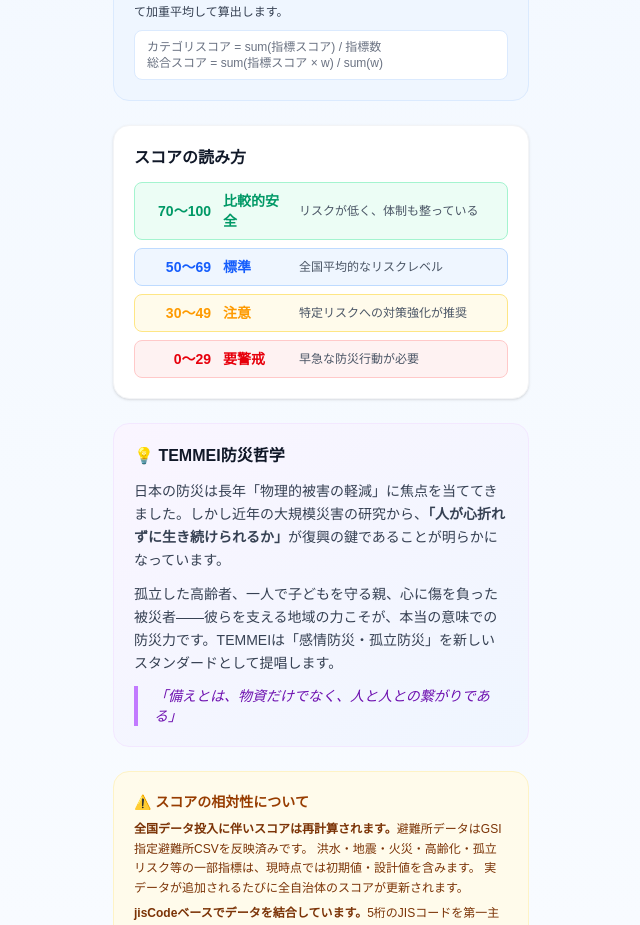
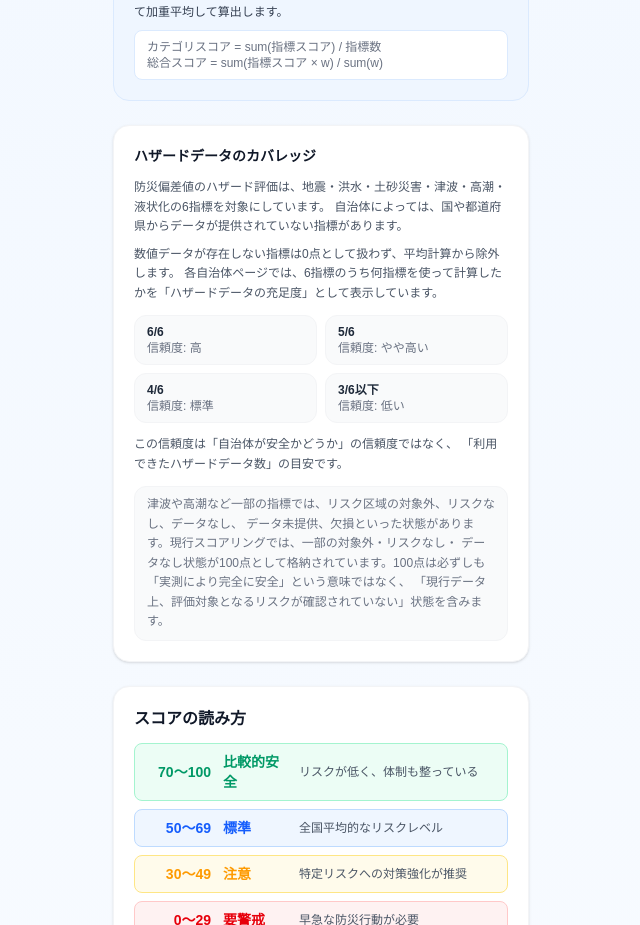
Before and after one commit to yu-saku04/bousai-hensachi, a Next.js app: page /methodology in a window 1280 px wide. Shown: the part 1120-2045 px from the top of the page, without its empty margins (319-959 px from the left). Built offline with nearby package versions, Linux system fonts and the light colour scheme.

Commit message:
feat(ui): show hazard data coverage on result pages

```diff
--- a/src/app/methodology/page.tsx
+++ b/src/app/methodology/page.tsx
@@ -128,6 +128,44 @@ export default function MethodologyPage() {
             カテゴリスコア = sum(指標スコア) / 指標数<br/>
             総合スコア = sum(指標スコア × w) / sum(w)
           </div>
+        </section>
+
+        {/* データカバレッジ */}
+        <section className="bg-white rounded-2xl border border-gray-100 p-5 shadow-sm space-y-3">
+          <h2 className="font-bold text-gray-900 text-sm">ハザードデータのカバレッジ</h2>
+          <div className="space-y-2 text-xs text-gray-600 leading-relaxed">
+            <p>
+              防災偏差値のハザード評価は、地震・洪水・土砂災害・津波・高潮・液状化の6指標を対象にしています。
+              自治体によっては、国や都道府県からデータが提供されていない指標があります。
+            </p>
+            <p>
+              数値データが存在しない指標は0点として扱わず、平均計算から除外します。
+              各自治体ページでは、6指標のうち何指標を使って計算したかを「ハザードデータの充足度」として表示しています。
+            </p>
+          </div>
+          <div className="grid grid-cols-2 gap-2 text-xs">
+            {[
+              ["6/6", "高"],
+              ["5/6", "やや高い"],
+              ["4/6", "標準"],
+              ["3/6以下", "低い"],
+            ].map(([coverage, label]) => (
+              <div key={coverage} className="rounded-xl bg-gray-50 border border-gray-100 px-3 py-2">
+                <p className="font-semibold text-gray-800">{coverage}</p>
+                <p className="text-gray-500">信頼度: {label}</p>
+              </div>
+            ))}
+          </div>
+          <p className="text-xs text-gray-600 leading-relaxed">
+            この信頼度は「自治体が安全かどうか」の信頼度ではなく、
+            「利用できたハザードデータ数」の目安です。
+          </p>
+          <p className="text-xs text-gray-500 leading-relaxed bg-gray-50 border border-gray-100 rounded-xl px-3 py-2">
+            津波や高潮など一部の指標では、リスク区域の対象外、リスクなし、データなし、
+            データ未提供、欠損といった状態があります。現行スコアリングでは、一部の対象外・リスクなし・
+            データなし状態が100点として格納されています。100点は必ずしも「実測により完全に安全」という意味ではなく、
+            「現行データ上、評価対象となるリスクが確認されていない」状態を含みます。
+          </p>
         </section>
 
         {/* スコアの読み方 */}
--- a/src/app/result/[jisCode]/page.tsx
+++ b/src/app/result/[jisCode]/page.tsx
@@ -279,12 +279,57 @@ type OverallRanking = {
   prefectureTotal: number;
 };
 
+const HAZARD_COVERAGE_TOTAL = 6;
 const DISASTER_RADAR_CENTER = 90;
 const DISASTER_RADAR_RADIUS = 58;
 const DISASTER_RADAR_LABEL_RADIUS = 78;
 
 function getOptionalScore(value: number | null | undefined): number | null {
   return typeof value === "number" && Number.isFinite(value) ? clampScore(value) : null;
+}
+
+function getHazardCoverageCount(data: Municipality): number {
+  if (
+    typeof data.hazardCoverageCount === "number" &&
+    Number.isInteger(data.hazardCoverageCount) &&
+    data.hazardCoverageCount >= 0 &&
+    data.hazardCoverageCount <= HAZARD_COVERAGE_TOTAL
+  ) {
+    return data.hazardCoverageCount;
+  }
+
+  return [
+    data.earthquakeRisk,
+    data.floodRiskCandidate,
+    data.landslideRiskCandidate,
+    data.tsunamiRiskCandidate,
+    data.stormSurgeRiskCandidate,
+    data.liquefactionRiskCandidate,
+  ].filter((value) => typeof value === "number" && Number.isFinite(value)).length;
+}
+
+function getScoreConfidenceLabel(confidence: Municipality["scoreConfidence"], count: number): string {
+  const derived =
+    confidence ??
+    (count >= 6
+      ? "high"
+      : count === 5
+        ? "medium-high"
+        : count === 4
+          ? "medium"
+          : "low");
+
+  switch (derived) {
+    case "high":
+      return "高";
+    case "medium-high":
+      return "やや高い";
+    case "medium":
+      return "標準";
+    case "low":
+    default:
+      return "低い";
+  }
 }
 
 function getOverallRankingScore(municipality: Municipality): number | null {
@@ -350,6 +395,12 @@ export default async function ResultPage({ params }: PageProps) {
   const stormSurgeStatusLabel   = getStormSurgeStatusLabel(data.stormSurgeDataStatus);
   const liquefactionStatusLabel = getLiquefactionStatusLabel(data.liquefactionDataStatus);
   const overallRanking = calculateRank(data, getAllMunicipalities());
+  const hazardCoverageCount = getHazardCoverageCount(data);
+  const hazardCoverageRate =
+    typeof data.hazardCoverageRate === "number" && Number.isFinite(data.hazardCoverageRate)
+      ? data.hazardCoverageRate
+      : hazardCoverageCount / HAZARD_COVERAGE_TOTAL;
+  const scoreConfidenceLabel = getScoreConfidenceLabel(data.scoreConfidence, hazardCoverageCount);
   const shelterRadarScore =
     typeof data.shelterScore === "number"
       ? data.shelterScore
@@ -473,6 +524,46 @@ export default async function ResultPage({ params }: PageProps) {
           <p className="text-xs text-gray-400 leading-relaxed">
             同点の自治体は同順位です。順位は総合防災偏差値 {scoreVersionLabel} を基準に算出しています。
           </p>
+        </section>
+
+        <section className="bg-white rounded-2xl border border-gray-100 p-4 shadow-sm space-y-3">
+          <div className="flex items-start justify-between gap-3">
+            <div>
+              <h2 className="font-bold text-gray-800 text-sm">ハザードデータの充足度</h2>
+              <p className="text-xs text-gray-500 mt-1">
+                利用可能なハザードデータのみを使って算出しています。
+              </p>
+            </div>
+            <div className="text-right shrink-0">
+              <p className="text-xl font-bold text-gray-900 tabular-nums">
+                {hazardCoverageCount}
+                <span className="text-sm font-medium text-gray-500"> / {HAZARD_COVERAGE_TOTAL}</span>
+              </p>
+              <p className="text-xs text-gray-500">指標</p>
+            </div>
+          </div>
+          <div
+            className="h-2 rounded-full bg-gray-100 overflow-hidden"
+            role="meter"
+            aria-label={`ハザードデータの充足度 ${hazardCoverageCount} / ${HAZARD_COVERAGE_TOTAL} 指標`}
+            aria-valuemin={0}
+            aria-valuemax={HAZARD_COVERAGE_TOTAL}
+            aria-valuenow={hazardCoverageCount}
+          >
+            <div
+              className="h-full rounded-full bg-blue-500"
+              style={{ width: `${Math.max(0, Math.min(1, hazardCoverageRate)) * 100}%` }}
+            />
+          </div>
+          <div className="flex items-center justify-between gap-2 text-xs">
+            <span className="text-gray-500">信頼度</span>
+            <span className="font-semibold text-gray-800">{scoreConfidenceLabel}</span>
+          </div>
+          {hazardCoverageCount <= 4 && (
+            <p className="text-xs leading-relaxed text-amber-700 bg-amber-50 border border-amber-100 rounded-xl px-3 py-2">
+              一部のハザードデータが未提供のため、他自治体との比較には注意が必要です。
+            </p>
+          )}
         </section>
 
         {/* 防災スコアレーダー */}
```
